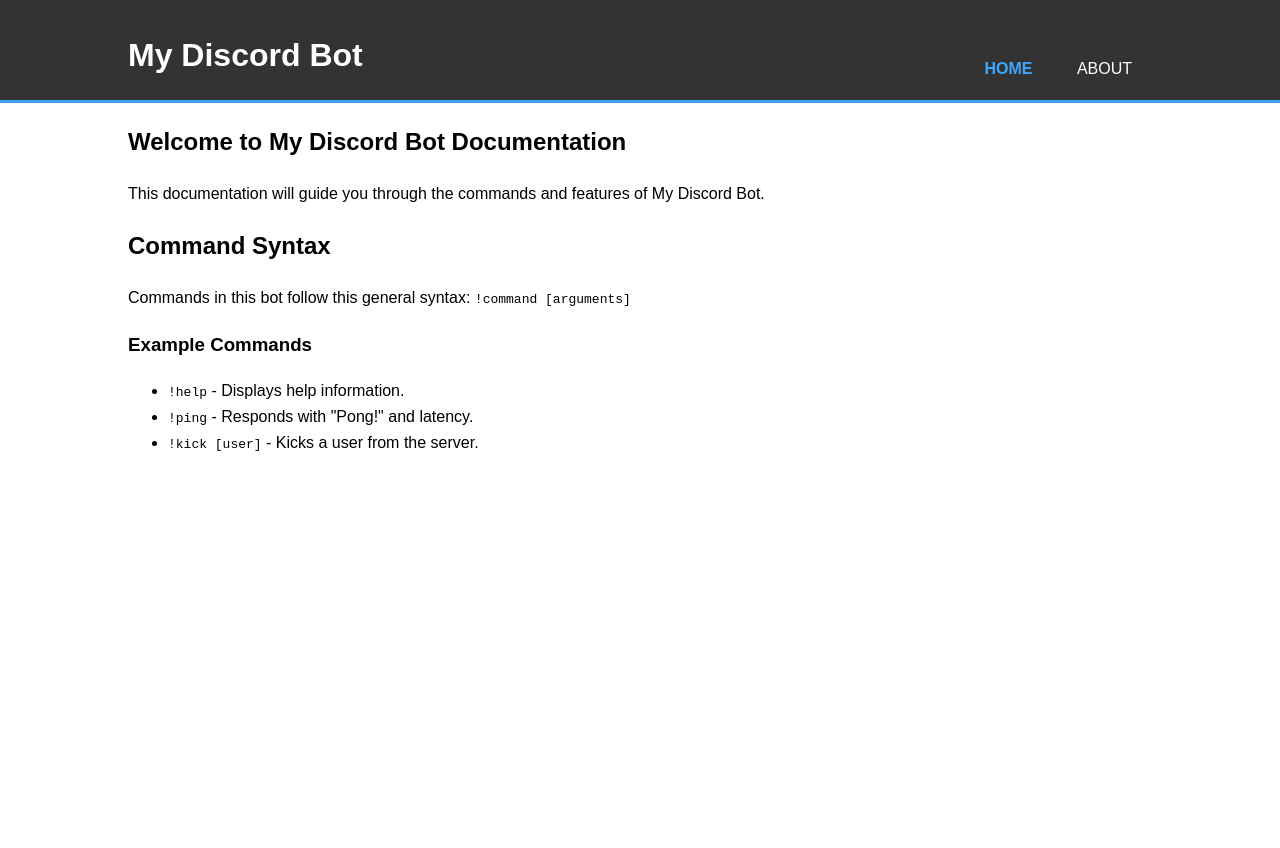
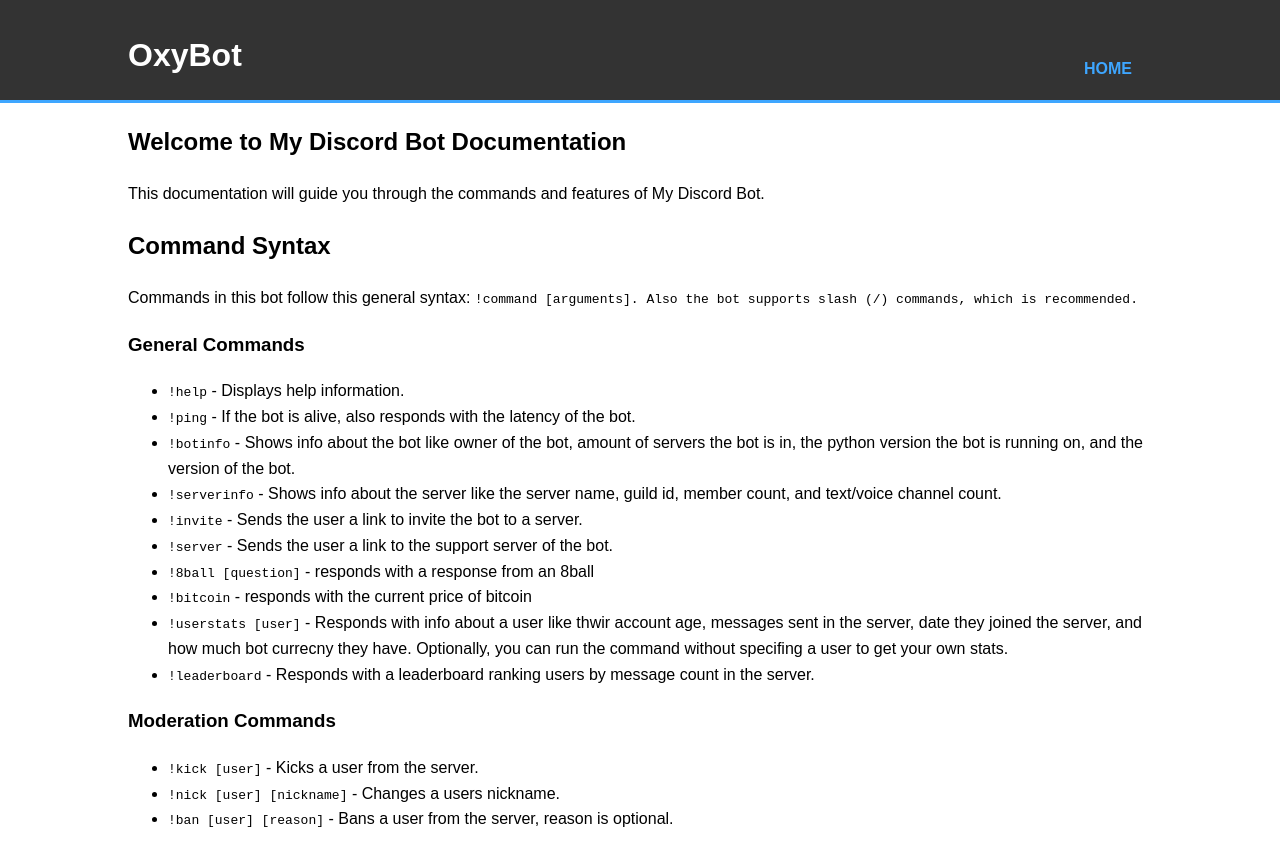
Before and after one commit to OxydiumGit/OxyBot, a plain HTML site: page index.html in a window 1280 px wide. Before the commit the page ends 800 px from the top, so only its background shows below. Drawn offline with Linux system fonts and the light colour scheme.

Commit message:
Update index.html
added some commands and syntax's

```diff
--- a/index.html
+++ b/index.html
@@ -2,7 +2,7 @@
 <html lang="en">
 <head>
     <meta charset="UTF-8">
-    <title>Discord Bot Documentation</title>
+    <title>OxyBot Documentation</title>
     <style>
         body {
             font-family: Arial, sans-serif;
@@ -61,12 +61,11 @@
     <header>
         <div class="container">
             <div id="branding">
-                <h1>My Discord Bot</h1>
+                <h1>OxyBot</h1>
             </div>
             <nav>
                 <ul>
                     <li class="current"><a href="#">Home</a></li>
-                    <li><a href="#">About</a></li>
                 </ul>
             </nav>
         </div>
@@ -78,13 +77,30 @@
             <p>This documentation will guide you through the commands and features of My Discord Bot.</p>
 
             <h2>Command Syntax</h2>
-            <p>Commands in this bot follow this general syntax: <code>!command [arguments]</code></p>
+            <p>Commands in this bot follow this general syntax: <code>!command [arguments]. Also the bot supports slash (/) commands, which is recommended.</code></p>
 
-            <h3>Example Commands</h3>
+            <h3>General Commands</h3>
             <ul>
                 <li><code>!help</code> - Displays help information.</li>
-                <li><code>!ping</code> - Responds with "Pong!" and latency.</li>
+                <li><code>!ping</code> - If the bot is alive, also responds with the latency of the bot.</li>
+                <li><code>!botinfo</code> - Shows info about the bot like owner of the bot, amount of servers the bot is in, the python version the bot is running on, and the version of the bot.</li>
+                <li><code>!serverinfo</code> - Shows info about the server like the server name, guild id, member count, and text/voice channel count.</li>
+                <li><code>!invite</code> - Sends the user a link to invite the bot to a server.</li>
+                <li><code>!server</code> - Sends the user a link to the support server of the bot.</li>
+                <li><code>!8ball [question]</code> - responds with a response from an 8ball</li>
+                <li><code>!bitcoin</code> - responds with the current price of bitcoin</li>
+                <li><code>!userstats [user]</code> - Responds with info about a user like thwir account age, messages sent in the server, date they joined the server, and how much bot currecny they have. Optionally, you can run the command without specifing a user to get your own stats.</li>
+                <li><code>!leaderboard</code> - Responds with a leaderboard ranking users by message count in the server.</li>
+
+                <!-- Add more commands here -->
+            </ul>
+
+            <h3>Moderation Commands</h3>
+            <ul>
                 <li><code>!kick [user]</code> - Kicks a user from the server.</li>
+                <li><code>!nick [user] [nickname]</code> - Changes a users nickname.</li>
+                <li><code>!ban [user] [reason]</code> - Bans a user from the server, reason is optional.</li>
+
                 <!-- Add more commands here -->
             </ul>
         </section>
```
